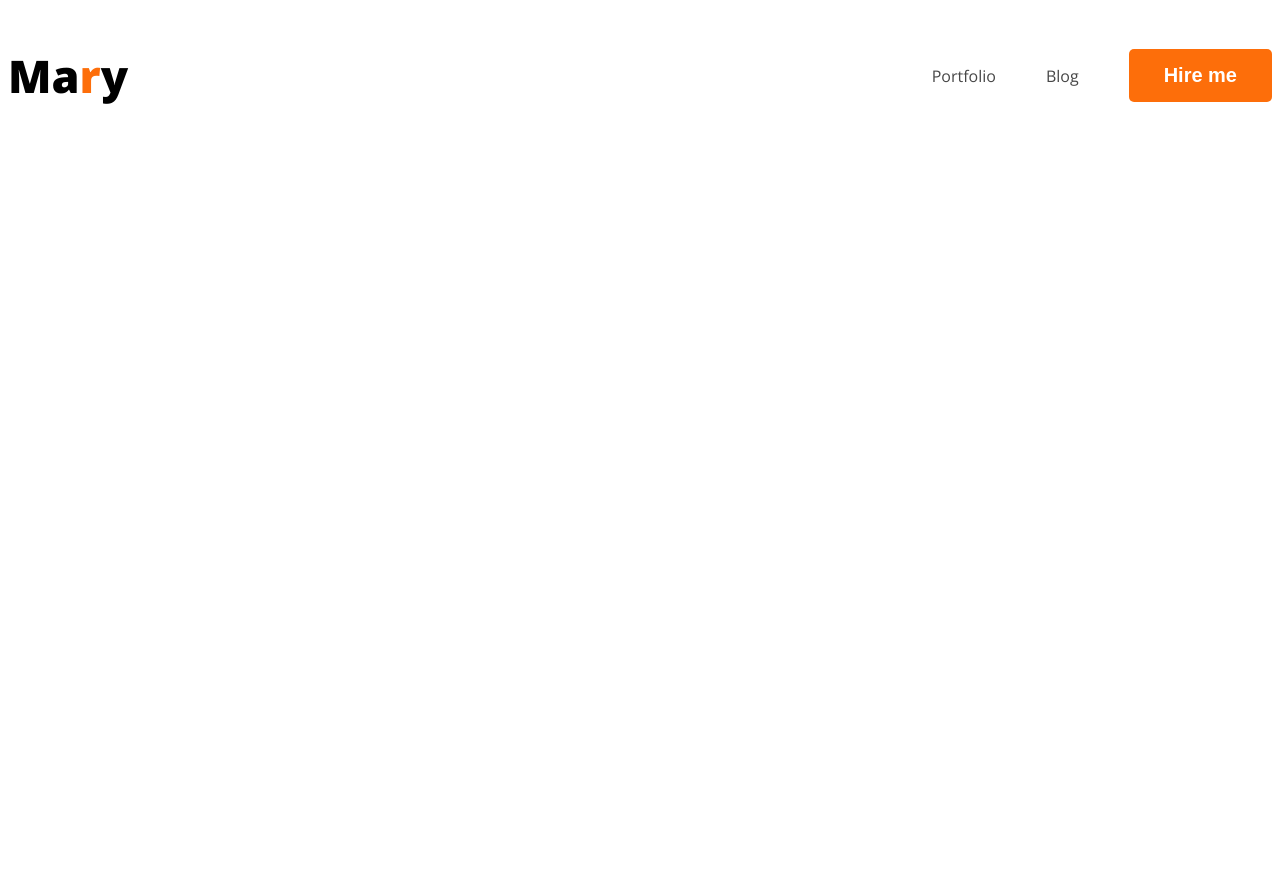
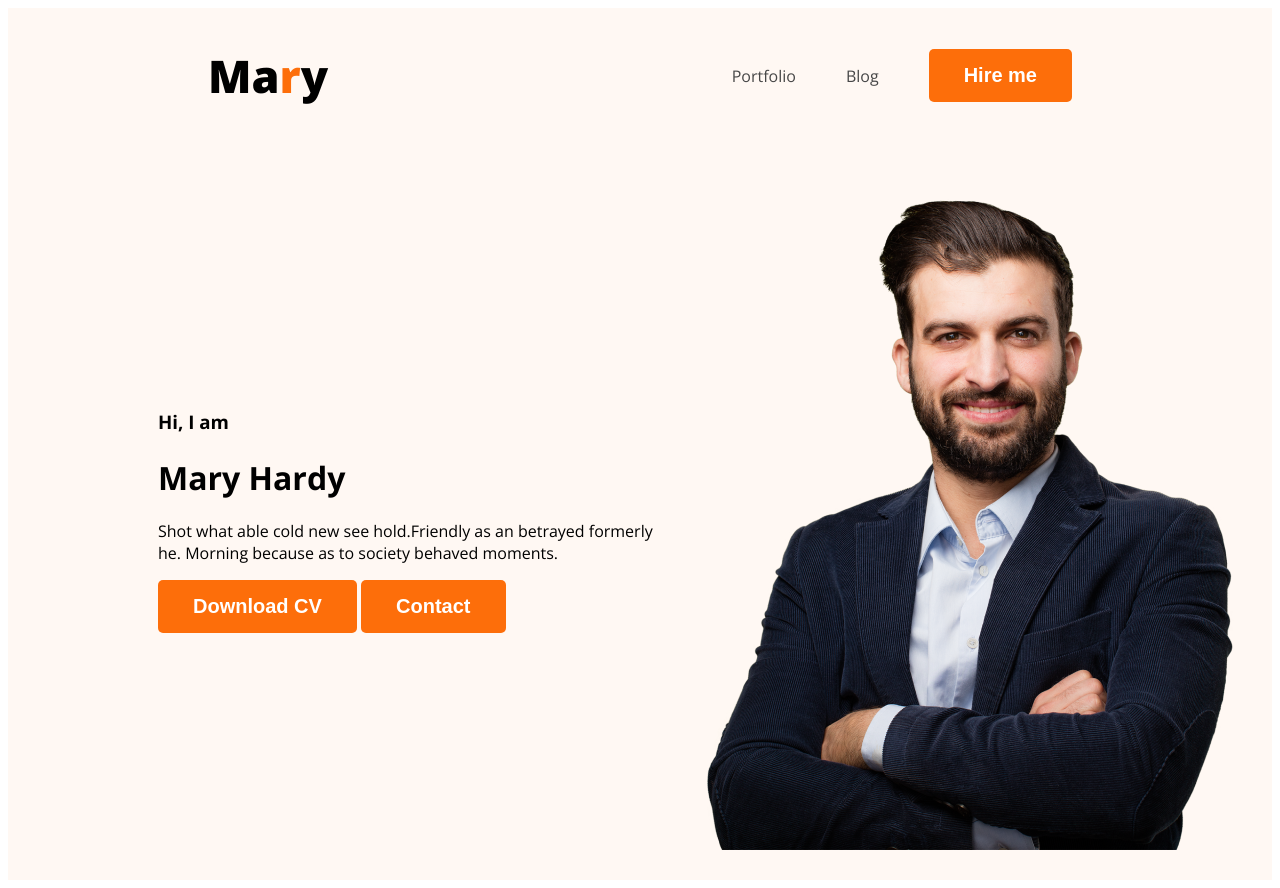
Before and after one commit to Alam-2003/devolper-portfolio, a plain HTML site: page index.html in a window 1280 px wide. Before the commit the page ends 800 px from the top, so only its background shows below. Drawn offline with nearby package versions, Linux system fonts and the light colour scheme.

Commit message:
worked on banner design

```diff
--- a/index.html
+++ b/index.html
@@ -14,15 +14,25 @@
 </head>
 
 <body>
-    <header>
+    <header class="header">
         <nav>
-            <h2>Ma<span class="header-design">r</span>y</h2>
+            <h2>Ma<span class="header-text-design">r</span>y</h2>
             <ul>
                 <li><a href="">Portfolio</a></li>
                 <li><a href="">Blog</a></li>
                 <li><button class="main-btn">Hire me</button></li>
             </ul>
         </nav>
+        <div class="banner">
+            <div class="banner-content">
+                <h3>Hi, I  am</h3>
+                <h1>Mary Hardy</h1>
+                <p>Shot what able cold new see hold.Friendly as an betrayed formerly he. Morning because as to society behaved moments.</p>
+                <button class="main-btn">Download CV</button>
+                <button class="main-btn">Contact</button>
+            </div>
+            <img class="banner-profile-picture" src="images/hardy.png" alt="">
+        </div>
     </header>
     <main>
 
--- a/style/portfolio.css
+++ b/style/portfolio.css
@@ -24,6 +24,7 @@ nav {
     display: flex;
     justify-content: space-between;
     align-items: center;
+    margin: 0 200px;
 }
 
 nav>ul {
@@ -44,6 +45,24 @@ h2 {
     font-weight: 800;
 }
 
-.header-design {
+.header-text-design {
     color: #FD6E0A;
 }
+
+/* Website header design */
+
+.header{
+    background-color: #FFF8F3;
+}
+
+.banner{
+    padding: 30px 30px 30px 150px;
+    display: flex;
+    align-items: center;
+}
+
+.banner .banner-profile-picture{
+    width: 584px;
+    height: 676px;
+
+}
```
